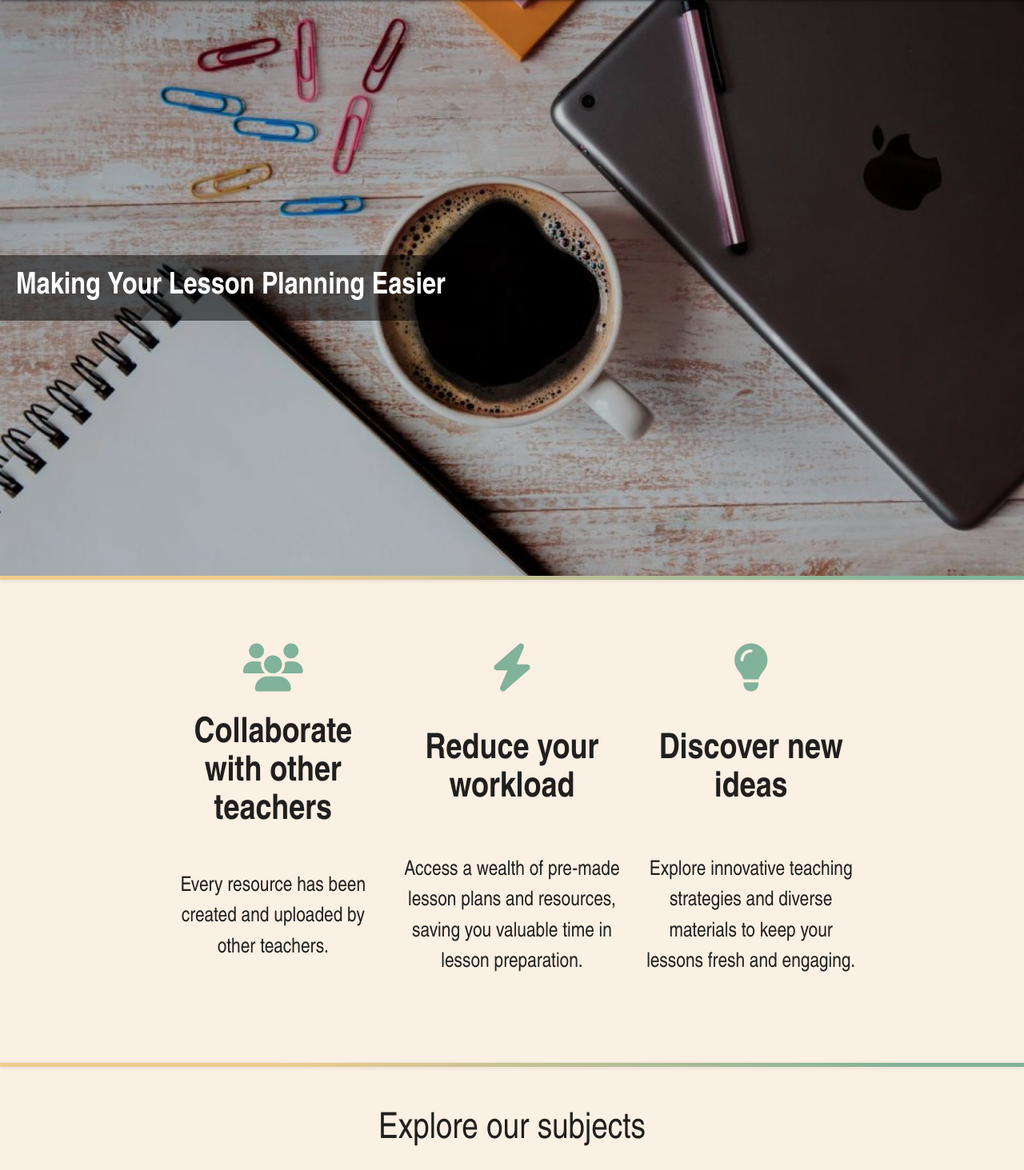
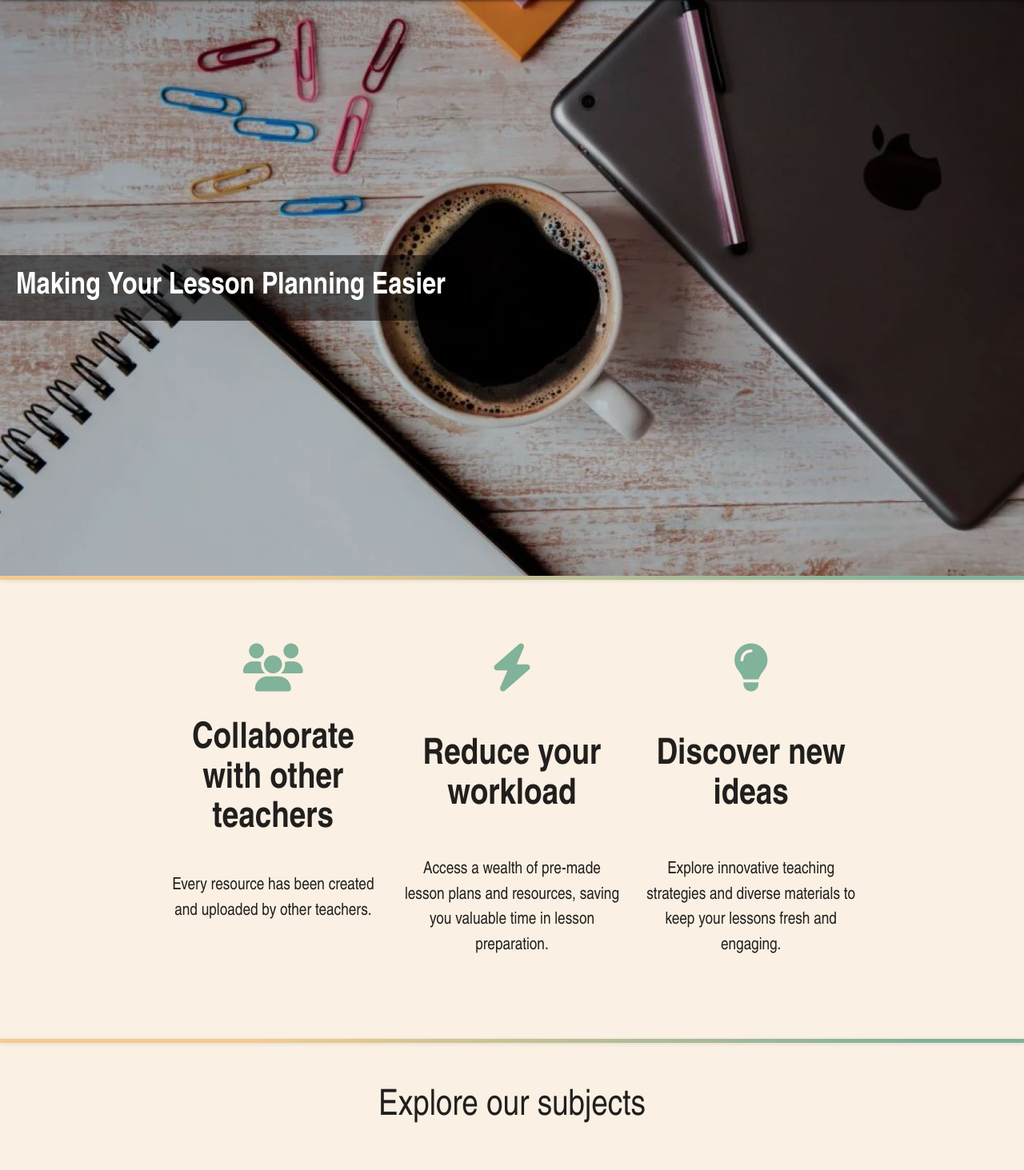
Before and after one commit to sarah2244-4/project-3-teacher-resource-hub, a Flask app: page / in a window 1280 px wide. Shown: the part 64-1527 px from the top of the page at 80% size. Run offline with Flask 3, Linux system fonts and the light colour scheme; some libraries are stand-ins or nearby versions.

Commit message:
Made accessibility changes

```diff
--- a/resourcehub/static/assets/css/style.css
+++ b/resourcehub/static/assets/css/style.css
@@ -127,10 +127,10 @@ button {
 .hero {
     position: relative;
     height: 90vh;
-    background-image: url('../images/lesson-planning.jpg');
+    background-image: url('../images/lesson-planning-web-file.webp');
     background-size: cover;
     background-position: center;
-    color: #fff; /* Text color */
+    color: #fff;
     text-align: center;
     display: flex;
     align-items: center;
@@ -171,6 +171,7 @@ button {
 }
 
 .promo-header {
+  font-size: 3rem;
   font-weight: 600;
   height: 150px;
   text-align: center;
@@ -181,7 +182,7 @@ button {
 }
 
 .promo-text {
-  font-size: 1.7rem;
+  font-size: 1.4rem;
 }
 
 /* Subject Cards */
@@ -350,6 +351,7 @@ th {
 
 form label {
   font-size: 1rem;
+  color: #666;
 }
 
 #errorMessage {
--- a/resourcehub/templates/base.html
+++ b/resourcehub/templates/base.html
@@ -38,7 +38,7 @@
             <nav>
                 <div class="nav-wrapper">
                     <a href="{{ url_for('home') }}" class="brand-logo"><img src="{{ url_for('static', filename='assets/images/colour-logo-removebg.png') }}" alt="Education Resource Hub logo" class="logo"></a>
-                    <a href="" data-target="mobile-demo" class="sidenav-trigger nav-link"><i class="fas fa-bars"></i></a>
+                    <a href="#" data-target="mobile-demo" class="sidenav-trigger nav-link" aria-label="sidenav trigger"><i class="fas fa-bars"></i></a>
                     <ul id="nav-mobile" class="right hide-on-med-and-down">
 
                     <!-- Links for logged in users -->
@@ -141,7 +141,7 @@
     <footer class="page-footer">
             <div class="container">
             © 2024 Sarah Marrey
-            <a class="right" href="https://github.com/sarah2244-4" target="_blank"><i class="fa-brands fa-github"></i></a>
+            <a class="right" href="https://github.com/sarah2244-4" target="_blank" aria-label="github link"><i class="fa-brands fa-github"></i></a>
         </div>
     </footer>
 
--- a/resourcehub/templates/index.html
+++ b/resourcehub/templates/index.html
@@ -16,17 +16,17 @@
     <div class="row">
         <div class="col s12 l4">
             <i class="fa-solid fa-users promo-icon"></i>
-            <h3 class="promo-header">Collaborate with other teachers</h3>
+            <h2 class="promo-header">Collaborate with other teachers</h2>
             <p class="promo-text lower">Every resource has been created and uploaded by other teachers.</p>
         </div>
         <div class="col s12 l4">
             <i class="fa-solid fa-bolt promo-icon"></i>
-            <h3 class="promo-header lower">Reduce your workload</h3>
+            <h2 class="promo-header lower">Reduce your workload</h2>
             <p class="promo-text">Access a wealth of pre-made lesson plans and resources, saving you valuable time in lesson preparation.</p>
         </div>
         <div class="col s12 l4">
             <i class="fa-solid fa-lightbulb promo-icon"></i>
-            <h3 class="promo-header lower">Discover new ideas</h3>
+            <h2 class="promo-header lower">Discover new ideas</h2>
             <p class="promo-text">Explore innovative teaching strategies and diverse materials to keep your lessons fresh and engaging.</p>
         </div>
     </div>
```
Also changed, not shown: README.md, resourcehub/static/assets/images/lesson-planning-web-file.webp (added), resourcehub/static/assets/images/lesson-planning.jpg (deleted).
